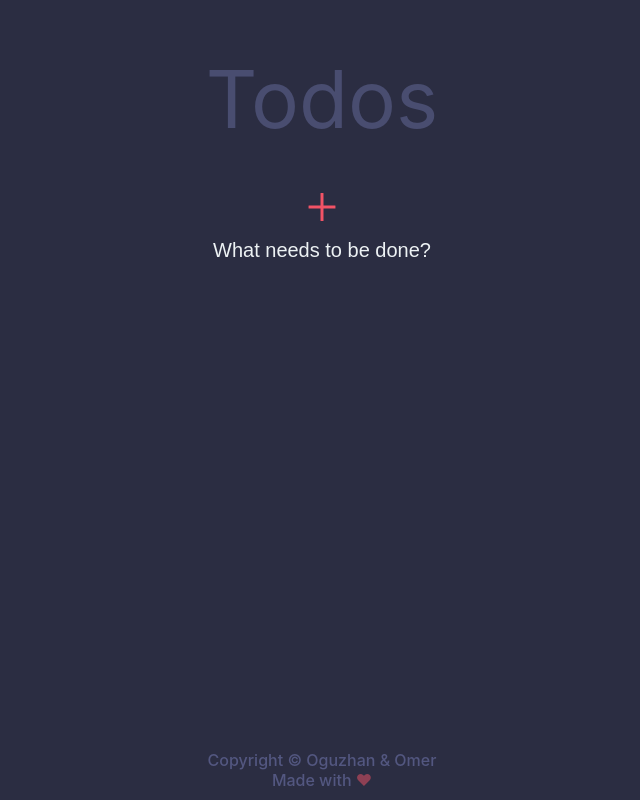
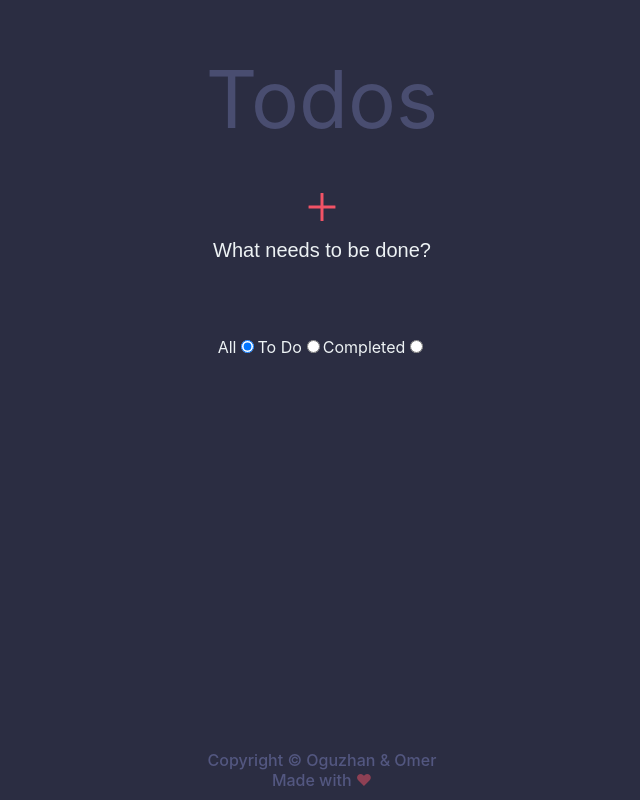
Before and after one commit to OzzyDm/todos-react, a React (Create React App) app: page / in a window 1280 px wide. Shown: the whole page, without its empty margins (318-958 px from the left). Built offline with nearby package versions, Linux system fonts and the light colour scheme.

Commit message:
add filter inputs

```diff
--- a/src/App.js
+++ b/src/App.js
@@ -3,6 +3,7 @@ import { createContext, useState, useEffect, useRef } from "react";
 import Layout from "./components/Layout/Layout";
 import ItemList from "./components/Items/ItemList";
 import NewItem from "./components/NewItem/NewItem";
+import FilterListButton from "./components/UI/FilterListButton";
 
 export const ItemContext = createContext();
 
@@ -43,6 +44,7 @@ function App() {
       <Layout>
         <NewItem onAddItem={addItemHandler} />
         <ItemList items={list} />
+        <FilterListButton />
       </Layout>
     </ItemContext.Provider>
   );
--- /dev/null
+++ b/src/components/UI/FilterListButton.js
@@ -0,0 +1,44 @@
+import { useState } from "react";
+
+function FilterListButton() {
+  const [filter, setFilter] = useState("all");
+
+  const onOptionChange = (e) => {
+    setFilter(e.target.value);
+  };
+
+  return (
+    <div>
+      <label for="all">All</label>
+      <input
+        type="radio"
+        id="all"
+        name="filter"
+        value="all"
+        checked={filter === "all"}
+        onChange={onOptionChange}
+      />
+      <label for="todo">To Do</label>
+      <input
+        type="radio"
+        id="todo"
+        name="filter"
+        value="todo"
+        checked={filter === "todo"}
+        onChange={onOptionChange}
+      />
+
+      <label for="completed">Completed</label>
+      <input
+        type="radio"
+        id="completed"
+        name="filter"
+        value="completed"
+        checked={filter === "completed"}
+        onChange={onOptionChange}
+      />
+    </div>
+  );
+}
+
+export default FilterListButton;
```
